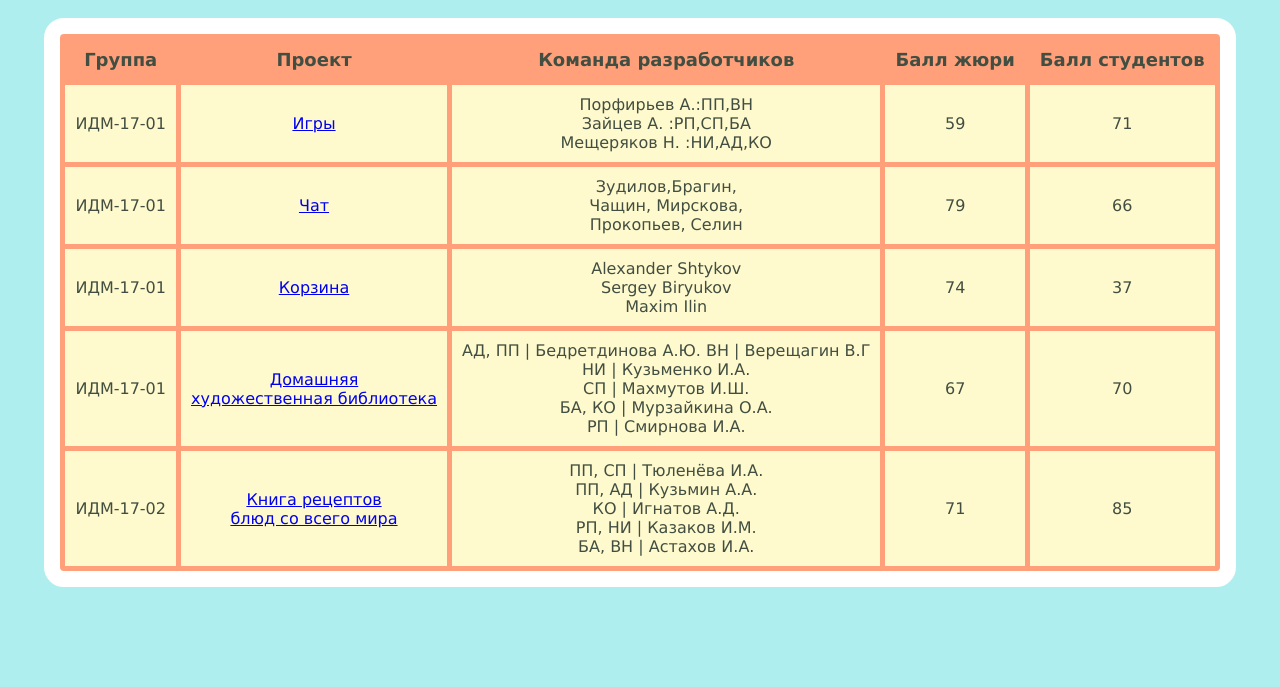
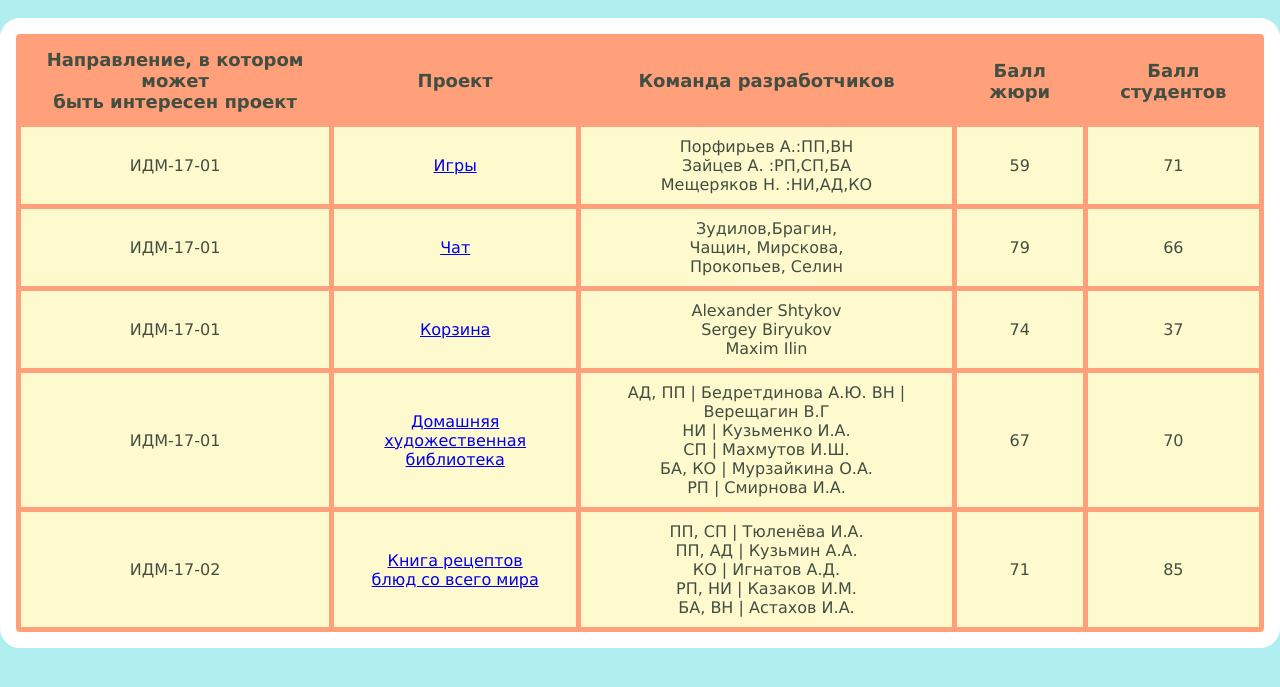
Before and after one commit to ribnikova/ver.2, a plain HTML site: page index.html in a window 1280 px wide. Shown: the part 41-728 px from the top of the page. Drawn offline with Linux system fonts and the light colour scheme.

Commit message:
Update index.html

```diff
--- a/index.html
+++ b/index.html
@@ -10,7 +10,7 @@
 <table>
 
 <tr>
-<th>Группа</th>
+<th>Направление, в котором может<br> быть интересен проект </th>
  <th>Проект</th>
  <th>Команда разработчиков</th>
  <th>Балл жюри</th>
```
